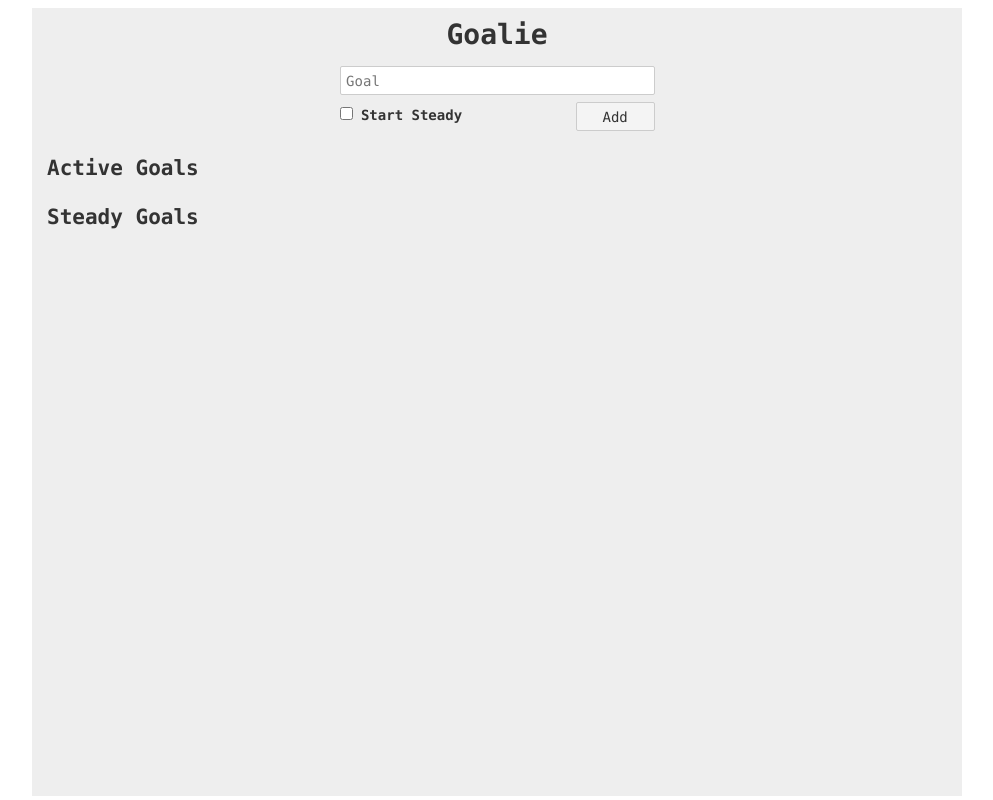
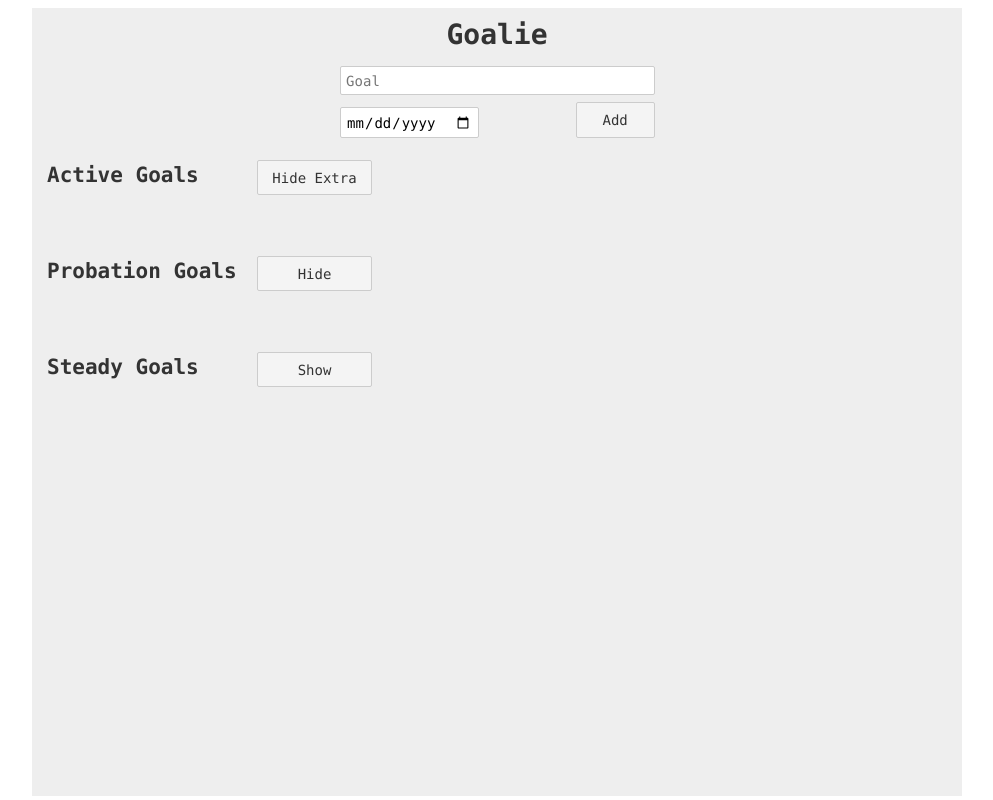
Before and after one commit to oatmeaI/friends, a Svelte app: page / in a window 1280 px wide. Shown: the whole page, without its empty margins (143-1136 px from the left). Built offline with nearby package versions, Linux system fonts and the light colour scheme.

Commit message:
wreck up everything

```diff
--- a/src/App.svelte
+++ b/src/App.svelte
@@ -1,6 +1,8 @@
 <script>
     // TODO - data persistence - some sort of cloud nosql??
-    // TODO - max active goals
+    // TODO - configurable max active goals
+    // TODO - store config (hide/show, max active...on app state, and persist)
+    // TODO - transistions on items (will need to break list items out into their own component)
     // TODO - readme
     // TODO - onboarding
     // TODO - could be cool to have 'undo' by storing snapshots of state everytime an action happens - would be easy with subscriptions
--- a/src/components/Form.svelte
+++ b/src/components/Form.svelte
@@ -1,18 +1,18 @@
 <script>
     import { actions as goalActions } from '../stores/goals.ts';
 
-    let nameInput, steadyInput;
+    let nameInput, startDateInput;
 
     const onSubmit = e => {
         if (e.keyCode && e.keyCode !== 13) {
             return;
         }
         goalActions.createGoal({
-            steady: steadyInput.checked,
             name: nameInput.value,
+            startDate: startDateInput.value,
         });
-        steadyInput.checked = false;
         nameInput.value = '';
+        startDateInput.value = '';
     };
 </script>
 
@@ -20,10 +20,6 @@
     .container {
         width: 35%;
         margin: auto;
-    }
-    label {
-        display: inline;
-        font-weight: bold;
     }
     input[type='text'] {
         width: 100%;
@@ -41,8 +37,7 @@
     <input id="name" placeholder="Goal" type="text" bind:this={nameInput} on:keydown={onSubmit} />
     <div class="row">
         <span class="checkbox">
-            <input id="steady" type="checkbox" bind:this={steadyInput} />
-            <label for="steady">Start Steady</label>
+            <input id="startDate" type="date" bind:this={startDateInput} on:keydown={onSubmit} />
         </span>
         <button on:click={onSubmit}>Add</button>
     </div>
--- a/src/stores/goals.ts
+++ b/src/stores/goals.ts
@@ -1,50 +1,33 @@
-import { week, today } from '../util/dates';
 import { writable } from 'svelte/store';
+import { today, makeMidnight } from '../util/dates';
 import { omit, generateId } from '../util/utils';
 import { retrieve, persist } from '../storage';
 
 export interface Goal {
-    steadyDate?: Date;
-    steadyOverride: boolean;
+    startDate?: Date;
     name: string;
-    resets: number;
-    lastReset?: Date;
-    bestStreak: number;
     id: string;
 }
 
-const createGoal = ({ steady, name }: { steady: boolean; name: string }) => {
+const createGoal = ({ startDate, name }: { startDate?: string; name: string }) => {
     const id = generateId();
     const newGoal = {
-        steadyDate: week,
-        steadyOverride: steady || false,
+        startDate: startDate ? makeMidnight(new Date(startDate)) : today,
         name,
-        resets: 0,
-        lastReset: null,
-        bestStreak: 0,
         id,
     };
     goals.update(oldGoals => ({ ...oldGoals, [id]: newGoal }));
 };
 
-const updateGoal = (goal: Goal, name: string) =>
-    goals.update(oldGoals => ({ ...oldGoals, [goal.id]: { ...goal, name } }));
+const updateGoal = (goal: Goal, name: string, startDate: Date) =>
+    goals.update(oldGoals => ({
+        ...oldGoals,
+        [goal.id]: { ...goal, name, startDate: makeMidnight(new Date(startDate)) },
+    }));
 
 const deleteGoal = (goal: Goal) => goals.update(oldGoals => omit(oldGoals, goal.id));
 
-const goSteady = (goal: Goal) =>
-    goals.update(oldGoals => ({ ...oldGoals, [goal.id]: { ...goal, steadyOverride: true } }));
-
-const goActive = (goal: Goal) =>
-    goals.update(oldGoals => ({ ...oldGoals, [goal.id]: { ...goal, steadyOverride: false, steadyDate: week } }));
-
-const resetGoal = (goal: Goal) =>
-    goals.update(oldGoals => ({
-        ...oldGoals,
-        [goal.id]: { ...goal, resets: goal.resets + 1, steadyOverride: false, steadyDate: week, lastReset: today },
-    }));
-
-console.log();
+const resetGoal = goal => goals.update(oldGoals => ({ ...oldGoals, [goal.id]: { ...goal, startDate: today } }));
 
 export let goals: any = writable(
     Object.values(retrieve('goals', {})).reduce(
@@ -52,8 +35,7 @@ export let goals: any = writable(
             ...goals,
             [goal.id]: {
                 ...goal,
-                steadyDate: goal.steadyDate ? new Date(goal.steadyDate) : null,
-                lastReset: goal.lastReset ? new Date(goal.lastReset) : null,
+                startDate: goal.startDate ? makeMidnight(new Date(goal.startDate)) : today,
             },
         }),
         {},
@@ -66,6 +48,4 @@ export const actions = {
     updateGoal,
     deleteGoal,
     resetGoal,
-    goSteady,
-    goActive,
 };
--- a/src/util/dates.ts
+++ b/src/util/dates.ts
@@ -1,3 +1,15 @@
-const _now = new Date();
-export const week = new Date(_now.setTime(_now.getTime() + 7 * 86400000));
-export const today = new Date();
+export const makeMidnight = date => new Date(date.setHours(1, 0, 0, 0));
+
+const _now = makeMidnight(new Date());
+
+export const today = makeMidnight(new Date());
+
+export const plusWeeks = (date, weeks) => {
+    const temp = new Date(date);
+    return new Date(temp.setTime(temp.getTime() + 7 * weeks * 86400000));
+};
+
+export const week = plusWeeks(_now, 1);
+export const weekAgo = plusWeeks(_now, -1);
+export const twoWeeksAgo = plusWeeks(_now, -2);
+export const threeWeeksAgo = plusWeeks(_now, -3);
--- a/src/views/Edit.svelte
+++ b/src/views/Edit.svelte
@@ -2,10 +2,10 @@
     import { actions as appActions } from '../stores/app.ts';
     import { actions as goalActions } from '../stores/goals.ts';
     export let selectedGoal;
-    let editNameInput;
+    let editNameInput, editDateInput;
 
     const onSubmit = () => {
-        goalActions.updateGoal(selectedGoal, editNameInput.value);
+        goalActions.updateGoal(selectedGoal, editNameInput.value, editDateInput.value);
         appActions.seeMain();
     };
 </script>
@@ -27,6 +27,7 @@
 <section>
     <h1>Edit Goal</h1>
     <input type="text" bind:this={editNameInput} value={selectedGoal.name} />
+    <input type="date" bind:this={editDateInput} value={selectedGoal.startDate.toISOString().slice(0, 10)} />
     <div class="actions">
         <button on:click={appActions.seeMain}>Cancel</button>
         <button on:click={onSubmit}>Save</button>
--- a/src/views/Main.svelte
+++ b/src/views/Main.svelte
@@ -1,10 +1,19 @@
 <script>
     import Form from '../components/Form.svelte';
-    import { today } from '../util/dates.ts';
+    import { today, weekAgo, twoWeeksAgo, threeWeeksAgo, plusWeeks } from '../util/dates.ts';
     import { actions as goalActions, goals as goalsStore } from '../stores/goals.ts';
     import { actions as appActions, state as appStore } from '../stores/app.ts';
 
-    let appState, goalState, allGoals, activeGoals, steadyGoals, editNameInput;
+    let appState,
+        goalState,
+        allGoals,
+        activeGoals,
+        steadyGoals,
+        probationGoals,
+        editNameInput,
+        filterOn = false,
+        showProbation = true,
+        showSteady = false;
 
     goalsStore.subscribe(goals => {
         goalState = goals;
@@ -12,8 +21,12 @@
     });
 
     $: {
-        activeGoals = allGoals.filter(goal => !goal.steadyOverride && new Date(goal.steadyDate) > today);
-        steadyGoals = allGoals.filter(goal => goal.steadyOverride || new Date(goal.steadyDate) < today);
+        activeGoals = allGoals.filter(goal => goal.startDate >= weekAgo).slice(0, filterOn ? 3 : undefined);
+        probationGoals = allGoals.filter(goal => {
+            console.log({ ...goal }, { twoWeeksAgo, weekAgo }, goal.startDate >= twoWeeksAgo, goal.startDate < weekAgo);
+            return goal.startDate >= threeWeeksAgo && goal.startDate < weekAgo;
+        });
+        steadyGoals = allGoals.filter(goal => goal.startDate <= threeWeeksAgo);
     }
 </script>
 
@@ -34,30 +47,60 @@
     }
     section {
         margin-bottom: 25px;
+        display: grid;
+        grid-template-columns: 1fr 1fr;
+    }
+    .sideButton {
+        height: 35px;
+        width: 115px;
+        margin-left: -240px;
+        margin-top: 15px;
     }
 </style>
 
 <Form />
 <section>
     <h1>Active Goals</h1>
+    <button class="sideButton" on:click={() => (filterOn = !filterOn)}>{filterOn ? 'Show All' : 'Hide Extra'}</button>
     <ul>
         {#each activeGoals as goal, index (goal.id)}
             <li>
                 <h2>{goal.name}</h2>
-                Steady at: {goal.steadyDate.toLocaleDateString()}
+                Probation at: {plusWeeks(goal.startDate, 1).toLocaleDateString()}
                 <div class="controls">
                     <button on:click={() => goalActions.resetGoal(goal)}>Reset</button>
                     <button on:click={() => appActions.seeEdit(goal)}>Revise</button>
                     <button on:click={() => goalActions.deleteGoal(goal)}>Not Working</button>
-                    <button on:click={() => goalActions.goSteady(goal)}>Go Steady</button>
-                    <button on:click={() => appActions.seeDetails(goal)}>See Details</button>
                 </div>
             </li>
         {/each}
     </ul>
 </section>
 <section>
+    <h1>Probation Goals</h1>
+    <button class="sideButton" on:click={() => (showProbation = !showProbation)}>
+        {showProbation ? 'Hide' : 'Show'}
+    </button>
+    {#if showProbation}
+        <ul>
+            {#each probationGoals as goal, index (goal.id)}
+                <li>
+                    <h2>{goal.name}</h2>
+                    Steady at: {plusWeeks(goal.startDate, 3).toLocaleDateString()}
+                    <div class="controls">
+                        <button on:click={() => goalActions.resetGoal(goal)}>Reset</button>
+                        <button on:click={() => appActions.seeEdit(goal)}>Revise</button>
+                        <button on:click={() => goalActions.deleteGoal(goal)}>Not Working</button>
+                    </div>
+                </li>
+            {/each}
+        </ul>
+    {/if}
+</section>
+<section>
     <h1>Steady Goals</h1>
+    <button class="sideButton" on:click={() => (showSteady = !showSteady)}>{showSteady ? 'Hide' : 'Show'}</button>
+    {#if showSteady}
         <ul>
             {#each steadyGoals as goal, index (goal.id)}
                 <li>
@@ -66,10 +109,9 @@
                         <button on:click={() => goalActions.resetGoal(goal)}>Reset</button>
                         <button on:click={() => appActions.seeEdit(goal)}>Revise</button>
                         <button on:click={() => goalActions.deleteGoal(goal)}>Not Working</button>
-                    <button on:click={() => goalActions.goActive(goal)}>Go Active</button>
-                    <button on:click={() => appActions.seeDetails(goal)}>See Details</button>
                     </div>
                 </li>
             {/each}
         </ul>
+    {/if}
 </section>
```
Lines whose indentation alone changed are shown as unchanged.
